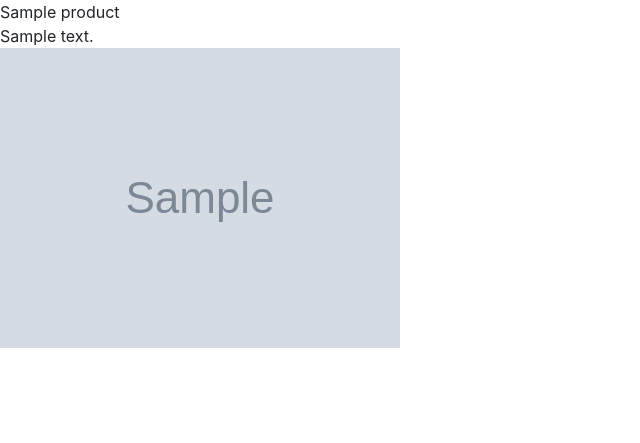
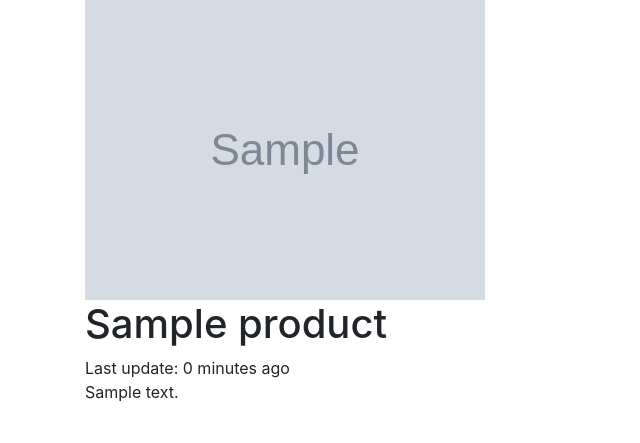
Before and after one commit to nlsnmr/ecom-shop, a Django app: a page that uses templates/base/navbar.html in a window 1280 px wide. Shown: the part 56-499 px from the top of the page, without its empty margins (0-640 px from the left). Run offline with Django 3.2, Linux system fonts and the light colour scheme; tables that the repository leaves empty hold one stand-in row (values such as "Sample post"); grey boxes marked "Sample" are stand-in pictures; some libraries are stand-ins or nearby versions.

Commit message:
templates filters

```diff
--- a/products/models.py
+++ b/products/models.py
@@ -52,6 +52,7 @@ class Product(models.Model):
     image = models.ImageField(upload_to=upload_image_path, null=True, blank=True)
     featured = models.BooleanField(default=False)
     active = models.BooleanField(default=True)
+    timestamp = models.DateTimeField(auto_now_add=True)
 
     objects = ProductManager()
 
--- a/products/templates/products/detail.html
+++ b/products/templates/products/detail.html
@@ -1,10 +1,16 @@
 {% extends "base.html" %}
 
 {% block content %}
-    {{ object.title }} <br/>
-    {{ object.description }} <br/>
-
-    {% if object.image %}
-        <img src="{{ object.image.url }}" alt="" class="img-fluid"/>
-    {% endif %}
+    <div class="container">
+        <div class="row">
+            <div class="col">
+                {% if object.image %}
+                    <img src="{{ object.image.url }}" alt="" class="img-fluid"/>
+                {% endif %}
+                <h1>{{ object.title }}</h1>
+                Last update: {{ object.timestamp|timesince }} ago
+                {{ object.description | linebreaks }} <br/>
+            </div>
+        </div>
+    </div>
 {% endblock %}
--- a/products/templates/products/snippets/card.html
+++ b/products/templates/products/snippets/card.html
@@ -6,8 +6,7 @@
     {% endif %}
     <div class="card-body">
         <h5 class="card-title">{{ instance.title }}</h5>
-        <p class="card-text">Some quick example text to build on the card title and make up the bulk of the card's
-            content.</p>
+        <p class="card-text">{{ instance.description | truncatewords:12 }}</p>
         <a href="{{ instance.get_absolute_url }}" class="btn btn-primary">View</a>
     </div>
 </div>
--- a/templates/base/navbar.html
+++ b/templates/base/navbar.html
@@ -23,8 +23,8 @@
             <li class="nav-item {% if request.path == about_url %}active{% endif %}">
                 <a class="nav-link" href="{{ about_url }}">About</a>
             </li>
-            <li class="nav-item {% if request.path == product_list_url_url %}active{% endif %}">
-                <a class="nav-link" href="{{ product_list_url_url }}">Products</a>
+            <li class="nav-item {% if request.path == product_list_url %}active{% endif %}">
+                <a class="nav-link" href="{{ product_list_url }}">Products</a>
             </li>
             {% if request.user.is_authenticated %}
                 <li class="nav-item {% if request.path == login_url %}active{% endif %}">
```
Also changed, not shown: products/migrations/0009_product_timestamp.py (added).
